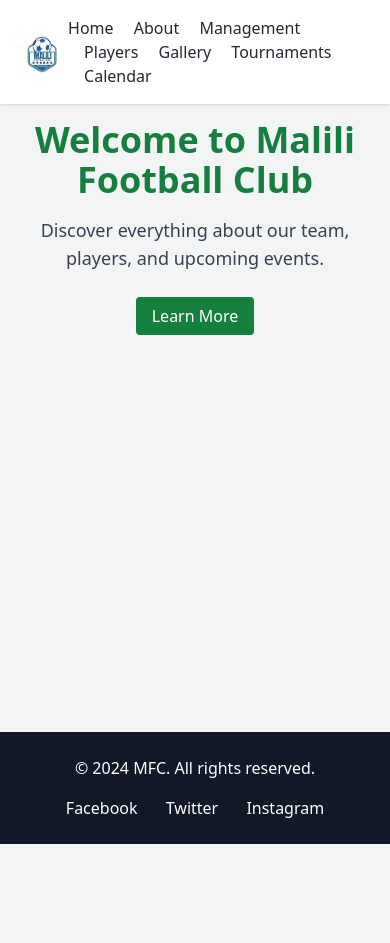
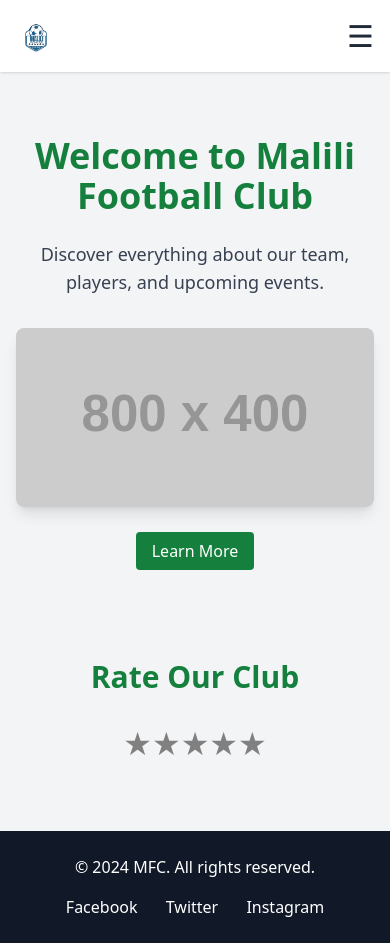
Before and after one commit to ThaGreatFikshun/malili-fc, a plain HTML site: page index.html in a window 390 px wide. Before the commit the page ends 844 px from the top, so only its background shows below. Drawn offline with nearby package versions, Linux system fonts and the light colour scheme; placeholder pictures from the web are drawn by us.

Commit message:
Revise 'Home' page menu and main content for better responsiveness

```diff
--- a/index.html
+++ b/index.html
@@ -1,43 +1,125 @@
 <!DOCTYPE html>
 <html lang="en">
-
 <head>
     <meta charset="UTF-8">
     <meta name="viewport" content="width=device-width, initial-scale=1.0">
     <title>MFC - Home</title>
     <script src="https://cdn.tailwindcss.com"></script>
+    <link rel="stylesheet" href="https://cdnjs.cloudflare.com/ajax/libs/font-awesome/6.0.0-beta3/css/all.min.css">
+    <style>
+        body {
+            scroll-behavior: smooth;
+        }
+        .section-icon {
+            font-size: 2rem;
+            color: #4a9c2d;
+        }
+        .section {
+            max-width: 1200px;
+            margin: auto;
+        }
+        .section-content {
+            padding: 2rem;
+        }
+        .menu-icon {
+            display: none;
+        }
+        .menu-items {
+            display: flex;
+        }
+        @media (max-width: 768px) {
+            .menu-icon {
+                display: block;
+            }
+            .menu-items {
+                display: none;
+                flex-direction: column;
+                background-color: #ffffff;
+                position: absolute;
+                top: 100%;
+                left: 0;
+                right: 0;
+                z-index: 10;
+                width: 100%;
+            }
+            .menu-items.show {
+                display: flex;
+            }
+        }
+        .rating {
+            display: flex;
+            justify-content: center;
+            align-items: center;
+        }
+
+        .rating input {
+            display: none;
+        }
+
+        .rating label {
+            font-size: 2rem;
+            color: gray;
+            cursor: pointer;
+        }
+
+        .rating input:checked ~ label {
+            color: gold;
+        }
+
+        .rating input:checked ~ label ~ label {
+            color: gray;
+        }
+
+    </style>
 </head>
-
 <body class="bg-gray-100 text-gray-800 flex flex-col min-h-screen">
     <!-- Header -->
     <header class="bg-white shadow p-4">
-        <div class="container mx-auto flex justify-between items-center">
-            <div class="text-2xl font-bold text-green-700"><img src="assets/images/MFC_Badge_Logo-removebg-preview.png" alt="" width="100px" height="100px"></div>
-            <nav class="space-x-4">
-                <a href="index.html" class="hover:text-green-700">Home</a>
-                <a href="about.html" class="hover:text-green-700">About</a>
-                <a href="management.html" class="hover:text-green-700">Management</a>
-                <a href="players.html" class="hover:text-green-700">Players</a>
-                <a href="gallery.html" class="hover:text-green-700">Gallery</a>
-                <a href="tournaments.html" class="hover:text-green-700">Tournaments</a>
-                <a href="calendar.html" class="hover:text-green-700">Calendar</a>
+        <div class="container mx-auto flex justify-between items-center relative">
+            <div class="text-2xl font-bold text-green-700">
+                <img src="assets/images/MFC_Badge_Logo-removebg-preview.png" alt="MFC Logo" class="h-10 w-auto">
+            </div>
+            <nav class="relative">
+                <button class="menu-icon text-3xl focus:outline-none" onclick="toggleMenu()">☰</button>
+                <ul class="menu-items space-y-4 md:space-x-4 md:space-y-0">
+                    <li><a href="index.html" class="hover:text-green-700">Home</a></li>
+                    <li><a href="about.html" class="hover:text-green-700">About</a></li>
+                    <li><a href="management.html" class="hover:text-green-700">Management</a></li>
+                    <li><a href="players.html" class="hover:text-green-700">Players</a></li>
+                    <li><a href="gallery.html" class="hover:text-green-700">Gallery</a></li>
+                    <li><a href="tournaments.html" class="hover:text-green-700">Tournaments</a></li>
+                    <li><a href="calendar.html" class="hover:text-green-700">Calendar</a></li>
+                </ul>
             </nav>
         </div>
     </header>
 
     <!-- Main Content -->
-    <main class="flex-grow container mx-auto p-4">
-        <section class="text-center">
-            <h1 class="text-4xl font-bold text-green-700">Welcome to Malili Football Club</h1>
-            <p class="mt-4 text-lg text-gray-700">Discover everything about our team, players, and upcoming events.</p>
+    <main class="flex-grow container mx-auto p-4 text-center">
+        <section class="py-12">
+            <h1 class="text-4xl font-bold text-green-700 mb-6 animate__animated animate__fadeIn">Welcome to Malili Football Club</h1>
+            <p class="mt-4 text-lg text-gray-700 animate__animated animate__fadeIn animate__delay-1s">Discover everything about our team, players, and upcoming events.</p>
+            <img src="https://via.placeholder.com/800x400" alt="Football Team" class="mx-auto mt-8 rounded-lg shadow-lg animate__animated animate__fadeIn animate__delay-2s">
             <div class="mt-8">
                 <a href="about.html" class="bg-green-700 text-white px-4 py-2 rounded hover:bg-green-800">Learn More</a>
             </div>
         </section>
+
+        <!-- Ratings Section -->
+        <section class="py-12">
+            <h2 class="text-3xl font-bold text-green-700 mb-6">Rate Our Club</h2>
+            <div class="rating">
+                <input type="radio" id="star5" name="rating" value="5"><label for="star5">★</label>
+                <input type="radio" id="star4" name="rating" value="4"><label for="star4">★</label>
+                <input type="radio" id="star3" name="rating" value="3"><label for="star3">★</label>
+                <input type="radio" id="star2" name="rating" value="2"><label for="star2">★</label>
+                <input type="radio" id="star1" name="rating" value="1"><label for="star1">★</label>
+            </div>
+        </section>
     </main>
 
-    <!-- Footer -->
-    <footer class="bg-gray-900 text-white py-6">
+     <!-- Footer -->
+     <footer class="bg-gray-900 text-white py-6 mt-auto">
         <div class="container mx-auto text-center">
             <p>&copy; 2024 MFC. All rights reserved.</p>
             <div class="mt-4">
@@ -47,6 +129,12 @@
             </div>
         </div>
     </footer>
+
+    <script>
+        function toggleMenu() {
+            const menuItems = document.querySelector('.menu-items');
+            menuItems.classList.toggle('show');
+        }
+    </script>
 </body>
-
 </html>
```
